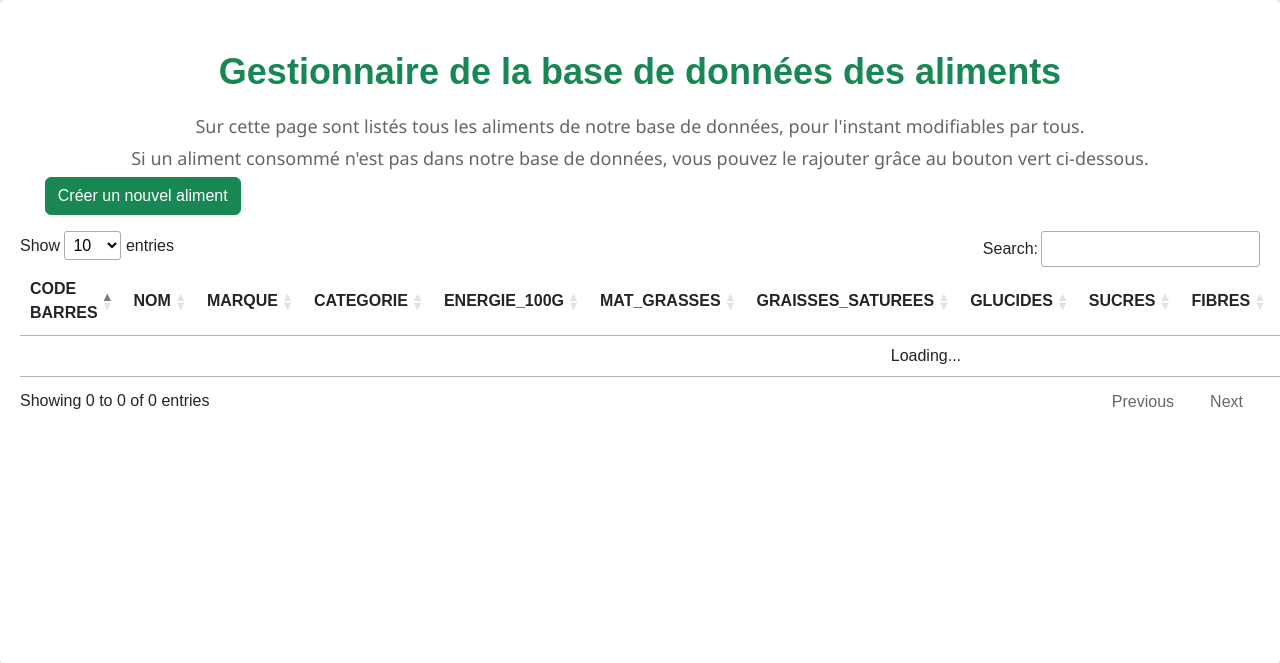
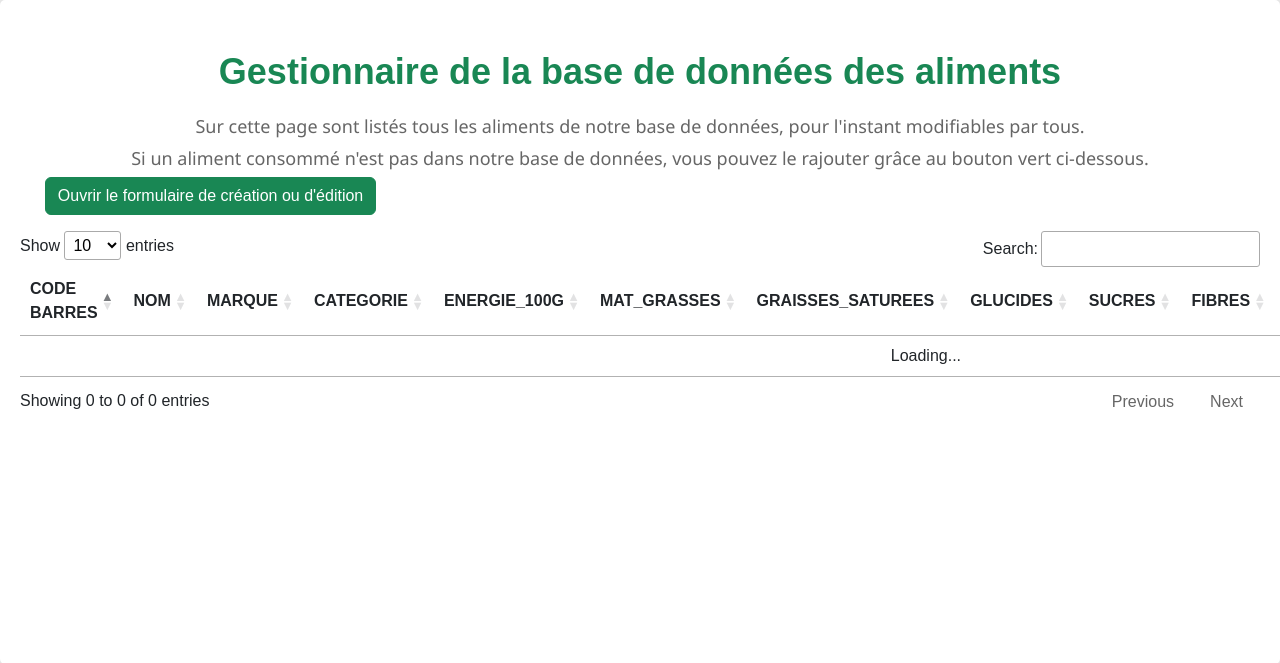
Before and after one commit to NizarMhaya/Toniz, a PHP site: page /Toniz/aliments.php in a window 1280 px wide; the page is wider, and only the part inside the window is pictured. Shown: the part 64-727 px from the top of that part. Run offline with PHP 8.4, Linux system fonts and the light colour scheme; some libraries are stand-ins or nearby versions.

Commit message:
last (#16)
Co-authored-by: MHAYA Nizar <nizar.mhaya@gmail.com>

```diff
--- a/frontend/aliments.php
+++ b/frontend/aliments.php
@@ -1,8 +1,10 @@
 <!DOCTYPE html>
 <html>
+
 <head>
     <?php require_once('template_settings.php'); ?>
 </head>
+
 <body>
     <?php require_once('template_menu.php'); ?>
     <header class="bg-dark py-1">
@@ -11,8 +13,9 @@
     <main>
         <h1 class="my-custom-h1">Gestionnaire de la base de données des aliments</h1>
         <p class="p-text">Sur cette page sont listés tous les aliments de notre base de données, pour l'instant modifiables par tous.</p>
-    <p class="p-text">Si un aliment consommé n'est pas dans notre base de données, vous pouvez le rajouter grâce au bouton vert ci-dessous.<p>
-    <button id="createAlimentButton" class="btn btn-success">Créer un nouvel aliment</button>
+        <p class="p-text">Si un aliment consommé n'est pas dans notre base de données, vous pouvez le rajouter grâce au bouton vert ci-dessous.
+        <p>
+            <button id="createAlimentButton" class="btn btn-success">Ouvrir le formulaire de création ou d'édition</button>
         <form id="addAlimentForm">
             <div class="form-group row">
                 <label for="codeBarresInput" class="col-sm-2 col-form-label">CODE BARRES*</label>
@@ -142,4 +145,5 @@
     </script>
     <script src="JS/script_aliments.js" defer></script>
 </body>
+
 </html>
```
Lines whose indentation alone changed are shown as unchanged.
